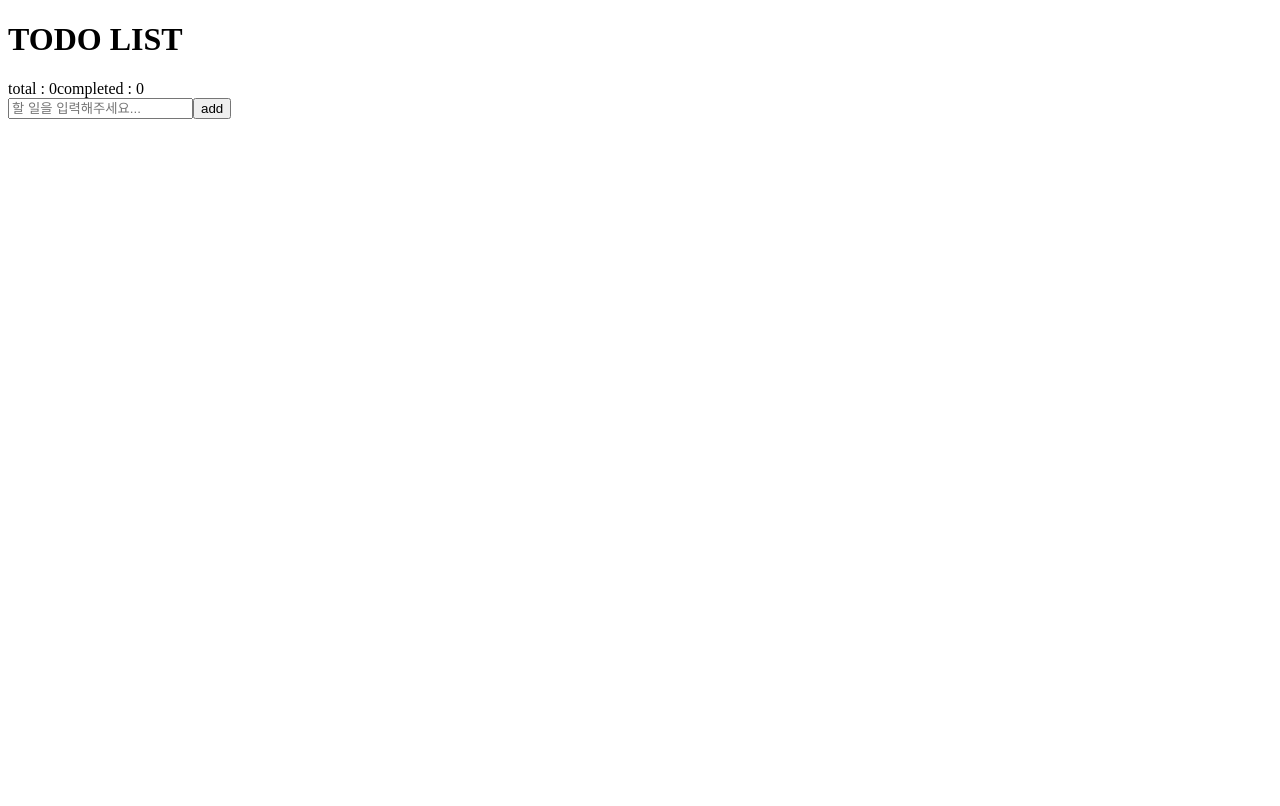
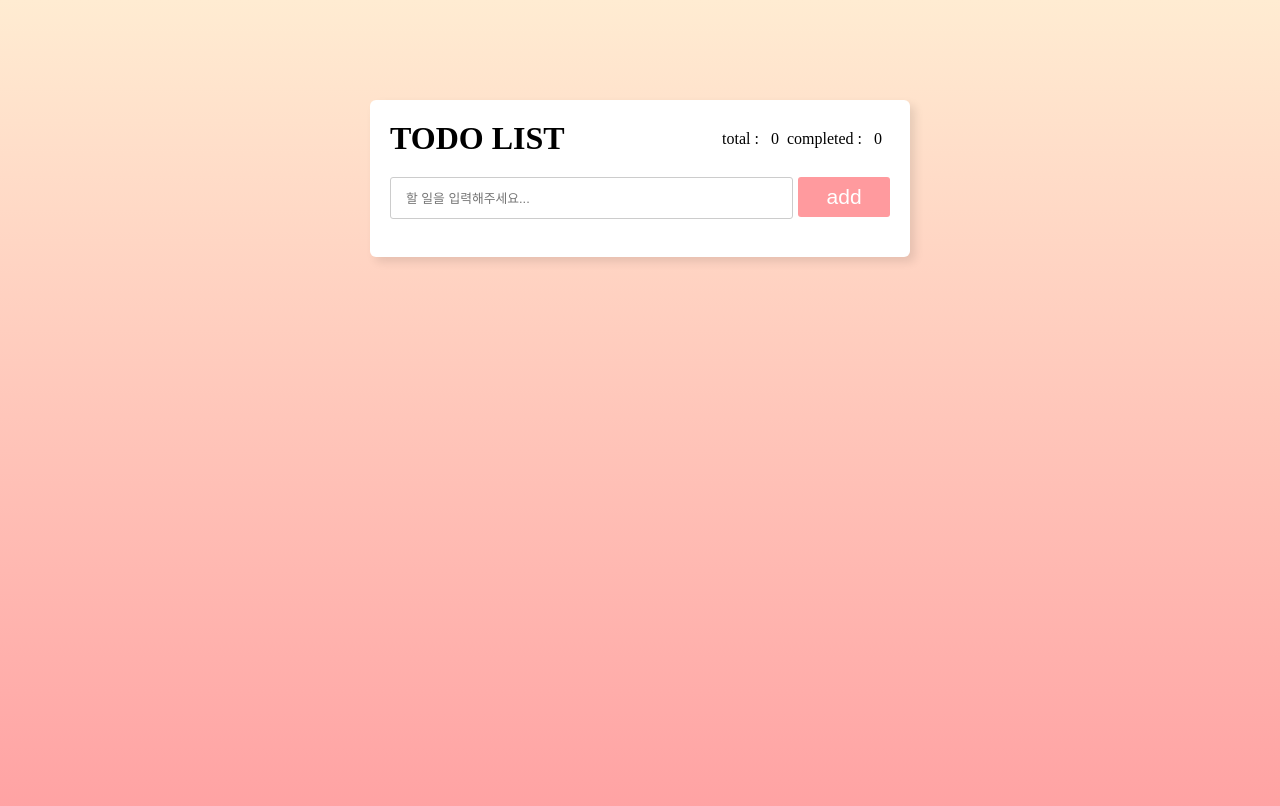
Before and after one commit to dev-vming/todo-list-with-vanilaJS, a plain HTML site: page index.html in a window 1280 px wide. Drawn offline with Linux system fonts and the light colour scheme.

Commit message:
Design: 스타일 시트 추가

```diff
--- a/index.html
+++ b/index.html
@@ -7,6 +7,137 @@
   </head>
   <body>
     <script>
+      const styleSheet = new CSSStyleSheet();
+      styleSheet.replace(`
+      *{
+        margin : 0;
+        padding : 0;
+      }
+
+      body {
+        height: 100vh;
+        background: linear-gradient(
+          180deg,
+          #ffecd2 0%,
+          #ff9a9e 100%
+        );
+        overflow: hidden;
+      }
+
+      #app {
+        background-color: #fff;
+        max-width: 500px;
+        width: 100%;
+        margin: 100px auto;
+        padding: 20px;
+        border-radius:  6px;
+        box-shadow: 5px 5px 10px rgba(0,0,0,0.1);
+      }
+
+      #header {
+        display: flex;
+        justify-content: space-between;
+        align-items: center;
+      }
+
+      #counter span {
+        margin-right: 0.5rem;
+      }
+
+      #input-field {
+        margin: 20px 0;
+        width: 100%;
+        display: flex;
+        height: 2.5rem;
+      }
+
+      #input-field input {
+        width: 80%;
+        height: 100%;
+        border-radius: 3px;
+        border: 1px solid #ccc;
+        font-size: 0.8rem;
+        padding-left: 15px;
+        outline: none;
+      }
+
+      #input-field input:focus{
+        border-color: #fa709a;
+      }
+
+      #input-field button {
+        width: 19%;
+        height: 100%;
+        border: none;
+        color: #fff;
+        margin-left: 1%;
+        font-size: 21px;
+        outline: none;
+        background-color: #ff9a9e;
+        border-radius: 3px;
+      }
+
+      #input-field button:hover {
+        background-color: #fa709a;
+      }
+
+      #item-list-container {
+        max-height: 250px;
+        overflow: scroll;
+        scrollbar-width: none;
+      }
+
+      #item-list-container li {
+        position: relative;
+        display: flex;
+        justify-content: space-between;
+        list-style: none;
+        height: 3rem;
+        margin-bottom: 0.5rem;
+        overflow: hidden;
+        border-radius: 5px;
+      }
+
+      #item-list-container div {
+        width: 100%;
+        display: flex;
+        justify-content:  space-between;
+      }
+
+      #item-list-container input {
+        margin: 1rem;
+        transition-duration: 0.5s;
+        opacity: 1;
+      }
+
+      #item-list-container button {
+        width: 3rem;
+        margin: 0.3rem 1rem;
+        width: 3rem;
+        border: none;
+        color: #fff;
+        margin-left: 5px;
+        font-size: 0.8rem;
+        font-weight: bold;
+        outline: none;
+        background: #f97;
+        border-radius: 3px;
+        transition-duration: 0.5s;
+        opacity: 1;
+      }
+
+      #item-list-container button:hover {
+        background-color: #ddd;
+      }
+
+      #item-list-container span {
+        width: 100%;
+        text-align: 'left';
+      }
+      `);
+
+      document.adoptedStyleSheets = [styleSheet];
+
       function createElement({
         tagName,
         properties,
@@ -69,7 +200,7 @@
 
       const inputFeild = createElement({
         tagName: "div",
-        properties: { id: "input-feild" },
+        properties: { id: "input-field" },
         parent: app,
         children: [
           {
```
